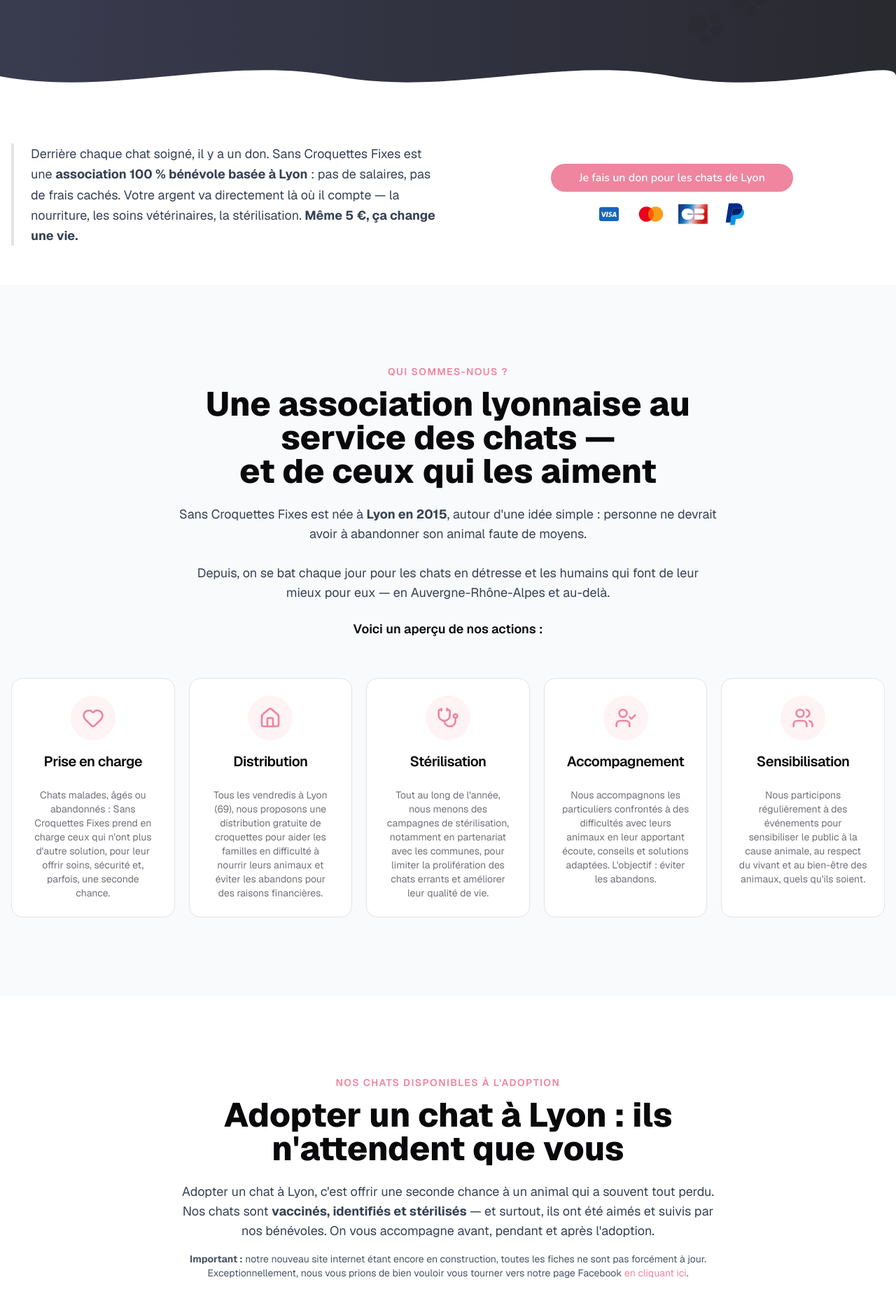
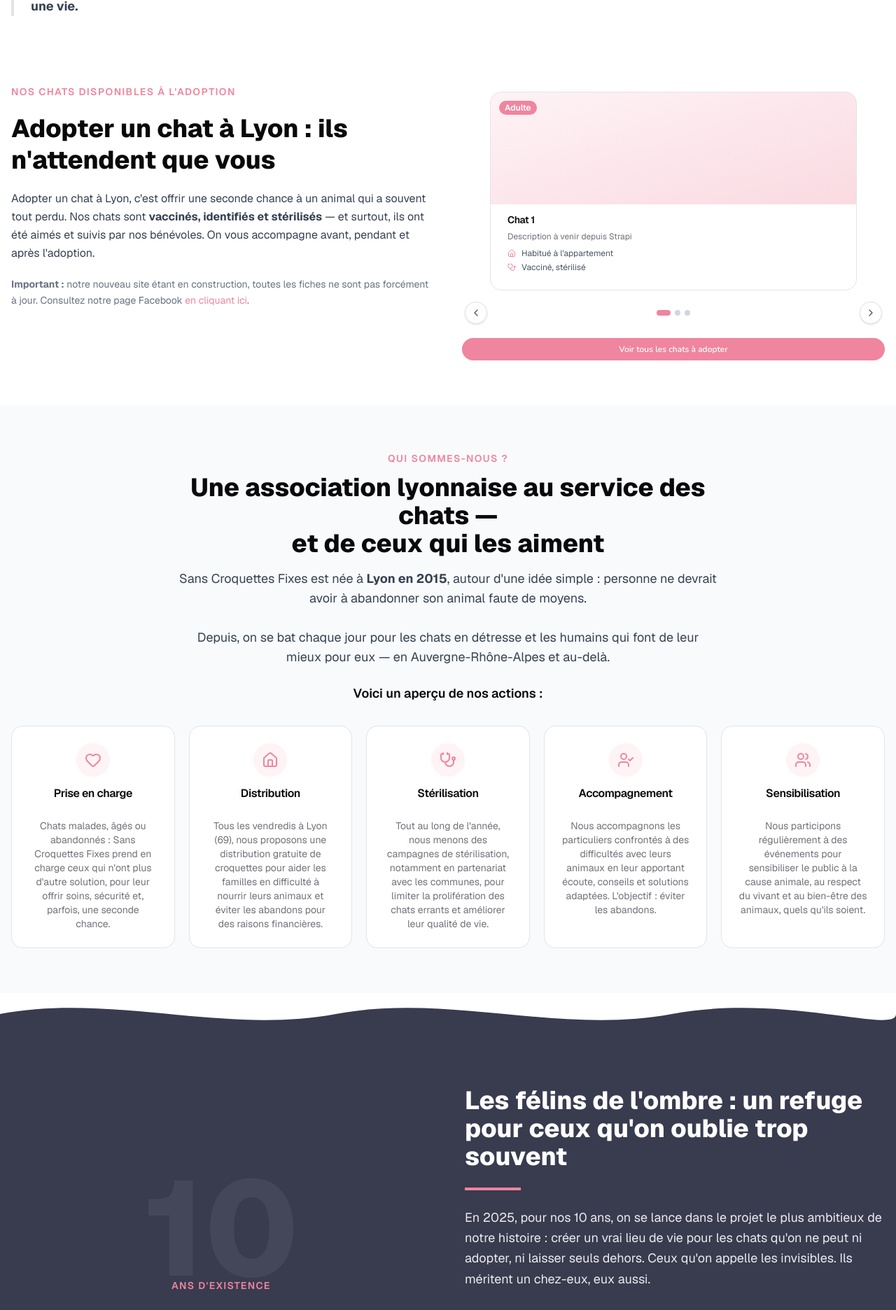
Before and after one commit to descrysama/DDF-front, a Next.js app: page / in a window 1280 px wide. Shown: the part 751-2623 px from the top of the page at 70% size. Built offline with nearby package versions, Linux system fonts and the light colour scheme.

Commit message:
fix: rework homepage, DDF-00

```diff
--- a/app/page.tsx
+++ b/app/page.tsx
@@ -5,10 +5,10 @@ import { Button } from "@/components/ui/button"
 import { Card, CardContent, CardDescription, CardHeader, CardTitle } from "@/components/ui/card"
 import Header from "@/components/header"
 import Footer from "@/components/footer"
-import { VisaIcon, MastercardIcon, CbIcon, PayPalIcon } from "@/components/payment-icons"
 import { WaveDivider, WAVE_PATH_INV } from "@/components/wave-divider"
 import { AnimatedCounter } from "@/components/animated-counter"
 import { DARK_BG, CREAM_BG, GRAY_50 } from "@/lib/constants"
+import { AdoptionCarousel } from "@/components/adoption-carousel"
 
 const ACTIONS = [
   {
@@ -48,17 +48,17 @@ export default function Home() {
           className="relative overflow-hidden"
           style={{ background: `linear-gradient(to right, ${DARK_BG}, #292930)` }}
         >
-          <div className="container mx-auto px-4 pt-20 pb-32 md:pt-32 md:pb-40">
-            <div className="max-w-3xl space-y-6"> {/* Augmenté de 2xl à 3xl pour le confort de lecture */}
+          <div className="container mx-auto px-4 pt-14 pb-24 md:pt-20 md:pb-28">
+            <div className="max-w-3xl space-y-6">
               <span className="inline-block text-primary font-semibold text-sm tracking-widest uppercase">
                 Association de protection animale (69)
               </span>
 
-              <h1 className="text-5xl md:text-7xl font-extrabold text-white leading-tight">
+              <h1 className="text-4xl md:text-5xl font-extrabold text-white leading-tight">
                 Sans Croquettes Fixes : L'association des chats à Lyon.
               </h1>
 
-              <h2 className="text-xl md:text-2xl font-medium text-white/80 leading-relaxed max-w-2xl">
+              <h2 className="text-base md:text-lg font-medium text-white/80 leading-relaxed max-w-2xl">
                 Depuis 2015, nous luttons contre l'abandon et la précarité animale.
                 <strong> Adoptez, donnez ou agissez</strong> pour offrir une seconde chance aux félins oubliés.
               </h2>
@@ -78,7 +78,6 @@ export default function Home() {
             </div>
           </div>
 
-          {/* Decorative paw prints */}
           <div className="absolute right-10 top-10 opacity-10 rotate-[-25deg] hidden md:block">
             <Image src="/paw.png" alt="" width={180} height={180} />
           </div>
@@ -86,7 +85,6 @@ export default function Home() {
             <Image src="/paw.png" alt="" width={100} height={100} />
           </div>
 
-          {/* Wave interne : dark → white */}
           <div aria-hidden="true" className="absolute bottom-0 left-0 right-0" style={{ lineHeight: 0 }}>
             <svg
               viewBox="0 0 1440 70"
@@ -98,8 +96,7 @@ export default function Home() {
           </div>
         </section>
 
-        {/* ── Donation Banner ── */}
-        <section className="bg-white py-14">
+        <section className="bg-white py-8">
           <div className="container mx-auto px-4">
             <div className="grid md:grid-cols-2 gap-8 items-center">
               <div className="border-l-4 border-primary pl-6">
@@ -119,25 +116,60 @@ export default function Home() {
                     Je fais un don pour les chats de Lyon
                   </Link>
                 </Button>
-                <div className="flex items-center gap-3">
-                  <VisaIcon className="w-12 h-8" />
-                  <MastercardIcon className="w-12 h-8" />
-                  <CbIcon className="w-12 h-8" />
-                  <PayPalIcon className="w-12 h-8" />
-                </div>
               </div>
             </div>
           </div>
         </section>
 
-        {/* ── About / Actions ── */}
-        <section className="bg-gray-50 py-20 md:py-28">
+        <section className="bg-white py-12 md:py-16">
           <div className="container mx-auto px-4">
-            <div className="max-w-3xl mx-auto text-center mb-14">
+            <div className="grid md:grid-cols-2 gap-10 items-start">
+
+              <div className="space-y-5">
+                <span className="inline-block text-primary font-semibold tracking-widest uppercase text-sm">
+                  Nos chats disponibles à l'adoption
+                </span>
+                <h2 className="text-3xl md:text-4xl font-extrabold leading-tight">
+                  Adopter un chat à Lyon : ils n'attendent que vous
+                </h2>
+                <p className="text-base text-gray-700 leading-relaxed">
+                  Adopter un chat à Lyon, c'est offrir une seconde chance à un animal qui a souvent tout perdu.
+                  Nos chats sont <strong>vaccinés, identifiés et stérilisés</strong> — et surtout, ils ont été aimés
+                  et suivis par nos bénévoles. On vous accompagne avant, pendant et après l'adoption.
+                </p>
+                <p className="text-sm text-gray-500 leading-relaxed">
+                  <strong>Important :</strong> notre nouveau site étant en construction, toutes les fiches ne sont pas forcément à jour.
+                  Consultez notre page Facebook{" "}
+                  <Link
+                    href="https://www.facebook.com/sanscroquettesfixes"
+                    target="_blank"
+                    className="text-primary hover:underline"
+                  >
+                    en cliquant ici
+                  </Link>.
+                </p>
+              </div>
+
+              <div>
+                <AdoptionCarousel />
+                <div className="mt-5">
+                  <Button asChild size="sm" className="w-full">
+                    <Link href="/adopt-pet">Voir tous les chats à adopter</Link>
+                  </Button>
+                </div>
+              </div>
+
+            </div>
+          </div>
+        </section>
+
+        <section className="bg-gray-50 py-12 md:py-16">
+          <div className="container mx-auto px-4">
+            <div className="max-w-3xl mx-auto text-center mb-8">
               <span className="inline-block text-primary font-semibold mb-3 tracking-widest uppercase text-sm">
                 Qui sommes-nous ?
               </span>
-              <h2 className="text-4xl md:text-5xl font-extrabold mb-6">
+              <h2 className="text-3xl md:text-4xl font-extrabold mb-4">
                 Une association lyonnaise au service des chats —{" "}
                 <br />et de ceux qui les aiment
               </h2>
@@ -153,10 +185,10 @@ export default function Home() {
               {ACTIONS.map(({ icon: Icon, title, desc }) => (
                 <Card key={title} className="text-center">
                   <CardHeader>
-                    <div className="mx-auto w-16 h-16 bg-primary/10 rounded-full flex items-center justify-center mb-4">
-                      <Icon className="w-8 h-8 text-primary" />
+                    <div className="mx-auto w-12 h-12 bg-primary/10 rounded-full flex items-center justify-center mb-3">
+                      <Icon className="w-6 h-6 text-primary" />
                     </div>
-                    <CardTitle className="text-xl">{title}</CardTitle>
+                    <CardTitle className="text-base">{title}</CardTitle>
                   </CardHeader>
                   <CardContent>
                     <CardDescription>{desc}</CardDescription>
@@ -167,73 +199,9 @@ export default function Home() {
           </div>
         </section>
 
-        {/* ── Adoption ── */}
-        <section className="bg-white py-20 md:py-28">
-          <div className="container mx-auto px-4">
-            <div className="max-w-3xl mx-auto text-center mb-14">
-              <span className="inline-block text-primary font-semibold mb-3 tracking-widest uppercase text-sm">
-                Nos chats disponibles à l'adoption
-              </span>
-              <h2 className="text-4xl md:text-5xl font-extrabold mb-6">
-                Adopter un chat à Lyon : ils n'attendent que vous
-              </h2>
-              <p className="text-lg text-gray-700">
-                Adopter un chat à Lyon, c'est offrir une seconde chance à un animal qui a souvent tout perdu.
-                Nos chats sont <strong>vaccinés, identifiés et stérilisés</strong> — et surtout, ils ont été aimés
-                et suivis par nos bénévoles. On vous accompagne avant, pendant et après l'adoption.
-              </p>
-              <p className="text-sm text-gray-600 mt-4">
-                <strong>Important :</strong> notre nouveau site internet étant encore en construction, toutes les fiches ne sont pas forcément à jour. Exceptionnellement, nous vous prions de bien vouloir vous tourner vers notre page Facebook{" "}
-                <Link
-                  href="https://www.facebook.com/sanscroquettesfixes"
-                  target="_blank"
-                  className="text-primary hover:underline"
-                >
-                  en cliquant ici
-                </Link>.
-              </p>
-            </div>
-
-            <div className="grid md:grid-cols-2 lg:grid-cols-3 gap-6 mb-10">
-              {[1, 2, 3].map((i) => (
-                <Card key={i} className="overflow-hidden">
-                  <div className="h-64 bg-gradient-to-br from-primary/10 to-primary/25 relative">
-                    <div className="absolute top-4 left-4 bg-primary text-white px-3 py-1 rounded-full text-sm font-semibold">
-                      Adulte
-                    </div>
-                  </div>
-                  <CardHeader>
-                    <CardTitle>Chat {i}</CardTitle>
-                    <CardDescription>Description du chat à venir depuis Strapi</CardDescription>
-                  </CardHeader>
-                  <CardContent>
-                    <div className="space-y-2 text-sm">
-                      <div className="flex items-center gap-2">
-                        <HomeIcon className="w-4 h-4 text-primary" />
-                        <span>Habitué à l'appartement</span>
-                      </div>
-                      <div className="flex items-center gap-2">
-                        <Stethoscope className="w-4 h-4 text-primary" />
-                        <span>Vacciné, stérilisé</span>
-                      </div>
-                    </div>
-                  </CardContent>
-                </Card>
-              ))}
-            </div>
-
-            <div className="text-center">
-              <Button asChild size="lg" className="text-base px-10">
-                <Link href="/adopt-pet">Voir tous les chats à adopter</Link>
-              </Button>
-            </div>
-          </div>
-        </section>
-
         <WaveDivider from="white" to={DARK_BG} />
 
-        {/* ── Les félins de l'ombre ── */}
-        <section className="text-white py-20 md:py-28" style={{ background: DARK_BG }}>
+        <section className="text-white py-12 md:py-16" style={{ background: DARK_BG }}>
           <div className="container mx-auto px-4">
             <div className="grid md:grid-cols-2 gap-12 items-center">
               <div className="order-2 md:order-1 flex items-center justify-center select-none">
@@ -247,7 +215,7 @@ export default function Home() {
                 </div>
               </div>
               <div className="order-1 md:order-2 space-y-6">
-                <h2 className="text-4xl md:text-5xl font-extrabold">
+                <h2 className="text-3xl md:text-4xl font-extrabold">
                   Les félins de l'ombre : un refuge pour ceux qu'on oublie trop souvent
                 </h2>
                 <div className="w-20 h-1 bg-primary" />
@@ -271,15 +239,14 @@ export default function Home() {
 
         <WaveDivider from={DARK_BG} to={GRAY_50} invert />
 
-        {/* ── Blog ── */}
-        <section className="bg-gray-50 py-20 md:py-28">
+        <section className="bg-gray-50 py-12 md:py-16">
           <div className="container mx-auto px-4">
             <div className="flex flex-col md:flex-row justify-between items-start md:items-end mb-12">
               <div>
                 <span className="inline-block text-primary font-semibold mb-3 tracking-widest uppercase text-sm">
                   Découvrez notre blog pour plus d'actualités
                 </span>
-                <h2 className="text-4xl md:text-5xl font-extrabold">Nos dernières updates</h2>
+                <h2 className="text-3xl md:text-4xl font-extrabold">Nos dernières updates</h2>
               </div>
               <Link
                 href="/news"
@@ -292,10 +259,10 @@ export default function Home() {
             <div className="grid md:grid-cols-2 gap-8">
               {[1, 2].map((i) => (
                 <Card key={i} className="overflow-hidden">
-                  <div className="h-64 bg-gradient-to-br from-gray-200 to-gray-300" />
+                  <div className="h-48 bg-gradient-to-br from-gray-200 to-gray-300" />
                   <CardHeader>
                     <div className="text-sm text-gray-500 mb-2">juillet 25, 2025</div>
-                    <CardTitle className="text-2xl">Titre de l'article {i}</CardTitle>
+                    <CardTitle className="text-xl">Titre de l'article {i}</CardTitle>
                   </CardHeader>
                   <CardContent>
                     <CardDescription className="text-base">
@@ -313,10 +280,9 @@ export default function Home() {
 
         <WaveDivider from={GRAY_50} to={DARK_BG} />
 
-        {/* ── Stats ── */}
-        <section className="text-white py-20 md:py-28" style={{ background: DARK_BG }}>
+        <section className="text-white py-12 md:py-16" style={{ background: DARK_BG }}>
           <div className="container mx-auto px-4">
-            <div className="text-center mb-16 max-w-3xl mx-auto">
+            <div className="text-center mb-10 max-w-3xl mx-auto">
               <span className="inline-block text-primary font-semibold mb-3 tracking-widest uppercase text-sm">
                 Comment vous remercier ?
               </span>
@@ -335,7 +301,7 @@ export default function Home() {
                     value={value}
                     suffix={suffix}
                     decimals={decimals}
-                    className="text-6xl md:text-8xl font-extrabold text-primary mb-3 block"
+                    className="text-5xl md:text-6xl font-extrabold text-primary mb-3 block"
                   />
                   <div className="text-white/70 text-xs md:text-sm font-medium uppercase tracking-widest">
                     {label}
@@ -348,8 +314,7 @@ export default function Home() {
 
         <WaveDivider from={DARK_BG} to={CREAM_BG} invert />
 
-        {/* ── Story / Engagement ── */}
-        <section className="py-20 md:py-28" style={{ background: CREAM_BG }}>
+        <section className="py-12 md:py-16" style={{ background: CREAM_BG }}>
           <div className="container mx-auto px-4">
             <div className="grid md:grid-cols-2 gap-12 items-center">
               <div className="space-y-6 relative">
--- /dev/null
+++ b/components/adoption-carousel.tsx
@@ -0,0 +1,133 @@
+"use client"
+
+import { useState } from "react"
+import { ChevronLeft, ChevronRight, Home as HomeIcon, Stethoscope } from "lucide-react"
+import { Card, CardContent, CardDescription, CardHeader, CardTitle } from "@/components/ui/card"
+
+// Liste des chats à afficher dans le carrousel.
+// Ces données seront remplacées par des données Strapi à terme.
+const CATS = [1, 2, 3]
+
+export function AdoptionCarousel() {
+  // Index de la card actuellement visible (0 = premier chat)
+  const [index, setIndex] = useState(0)
+
+  // Navigue vers la card précédente (boucle sur le dernier si on est au début)
+  const prev = () => setIndex((i) => (i - 1 + CATS.length) % CATS.length)
+
+  // Navigue vers la card suivante (boucle sur le premier si on est à la fin)
+  const next = () => setIndex((i) => (i + 1) % CATS.length)
+
+  return (
+    <div className="relative">
+      {/*
+        Conteneur principal du carrousel.
+        - overflow-x-hidden  → masque les cards hors écran à gauche/droite
+        - pt-3               → espace vertical pour que l'animation hover de
+                               la Card (translateY) ne soit pas coupée en haut
+        - pb-1               → idem côté bas
+      */}
+      <div className="relative overflow-x-hidden pt-3 pb-1">
+
+        {/* Fondu gauche : simule un effet de flou/profondeur sur le bord gauche */}
+        <div className="pointer-events-none absolute left-0 top-0 bottom-0 w-10 z-10 bg-gradient-to-r from-white to-transparent" />
+
+        {/* Fondu droite : idem pour le bord droit */}
+        <div className="pointer-events-none absolute right-0 top-0 bottom-0 w-10 z-10 bg-gradient-to-l from-white to-transparent" />
+
+        {/*
+          Track du carrousel.
+          Chaque slide occupe 100% de la largeur du conteneur.
+          On translate le track de -index * 100% pour centrer la bonne slide.
+          La transition CSS assure l'animation fluide.
+        */}
+        <div
+          className="flex transition-transform duration-500 ease-in-out"
+          style={{ transform: `translateX(-${index * 100}%)` }}
+        >
+          {CATS.map((i) => (
+            /*
+              Chaque slide = 100% de largeur, avec un padding horizontal (px-10)
+              pour que la card soit plus étroite que le conteneur.
+              L'effet visuel : on aperçoit les bords des cards adjacentes
+              derrière les fondus gauche/droite.
+            */
+            <div key={i} className="flex-none w-full px-10">
+              <Card className="overflow-hidden">
+
+                {/* Image placeholder — sera remplacée par une vraie photo depuis Strapi */}
+                <div className="h-40 bg-gradient-to-br from-primary/10 to-primary/30 relative">
+                  {/* Badge statut (Adulte / Chaton / etc.) */}
+                  <div className="absolute top-3 left-3 bg-primary text-white px-2 py-0.5 rounded-full text-xs font-semibold">
+                    Adulte
+                  </div>
+                </div>
+
+                {/* Nom et description courts du chat */}
+                <CardHeader className="pb-2 pt-3">
+                  <CardTitle className="text-sm">Chat {i}</CardTitle>
+                  <CardDescription className="text-xs">Description à venir depuis Strapi</CardDescription>
+                </CardHeader>
+
+                {/* Caractéristiques clés du chat */}
+                <CardContent className="pt-0">
+                  <div className="space-y-1 text-xs text-gray-600">
+                    <div className="flex items-center gap-2">
+                      <HomeIcon className="w-3 h-3 text-primary shrink-0" />
+                      <span>Habitué à l'appartement</span>
+                    </div>
+                    <div className="flex items-center gap-2">
+                      <Stethoscope className="w-3 h-3 text-primary shrink-0" />
+                      <span>Vacciné, stérilisé</span>
+                    </div>
+                  </div>
+                </CardContent>
+
+              </Card>
+            </div>
+          ))}
+        </div>
+      </div>
+
+      {/* Barre de navigation : flèche gauche — dots — flèche droite */}
+      <div className="flex items-center justify-between mt-3 px-1">
+
+        {/* Bouton "précédent" */}
+        <button
+          onClick={prev}
+          className="w-8 h-8 rounded-full border border-gray-200 bg-white shadow-sm flex items-center justify-center hover:bg-gray-50 transition-colors"
+          aria-label="Chat précédent"
+        >
+          <ChevronLeft className="w-4 h-4 text-gray-600" />
+        </button>
+
+        {/*
+          Dots de pagination.
+          Le dot actif s'élargit (w-5) et prend la couleur primaire.
+        */}
+        <div className="flex gap-1.5 items-center">
+          {CATS.map((_, i) => (
+            <button
+              key={i}
+              onClick={() => setIndex(i)}
+              className={`h-2 rounded-full transition-all duration-300 ${
+                i === index ? "bg-primary w-5" : "bg-gray-300 w-2"
+              }`}
+              aria-label={`Chat ${i + 1}`}
+            />
+          ))}
+        </div>
+
+        {/* Bouton "suivant" */}
+        <button
+          onClick={next}
+          className="w-8 h-8 rounded-full border border-gray-200 bg-white shadow-sm flex items-center justify-center hover:bg-gray-50 transition-colors"
+          aria-label="Chat suivant"
+        >
+          <ChevronRight className="w-4 h-4 text-gray-600" />
+        </button>
+
+      </div>
+    </div>
+  )
+}
--- a/components/payment-icons.tsx
+++ /dev/null
@@ -1,17 +0,0 @@
-import Image from "next/image";
-
-export function VisaIcon({ className }: { className?: string }) {
-    return <Image src="/images/visa.svg" alt="Visa" className={className} width={50} height={30} />
-}
-
-export function MastercardIcon({ className }: { className?: string }) {
-    return <Image src="/images/mastercard.svg" alt="Mastercard" className={className} width={50} height={30} />
-}
-
-export function CbIcon({ className }: { className?: string }) {
-    return <Image src="/images/cb.svg" alt="CB" className={className} width={50} height={30} />
-}
-
-export function PayPalIcon({ className }: { className?: string }) {
-    return <Image src="/images/paypal.svg" alt="PayPal" className={className} width={50} height={30} />
-}
```
